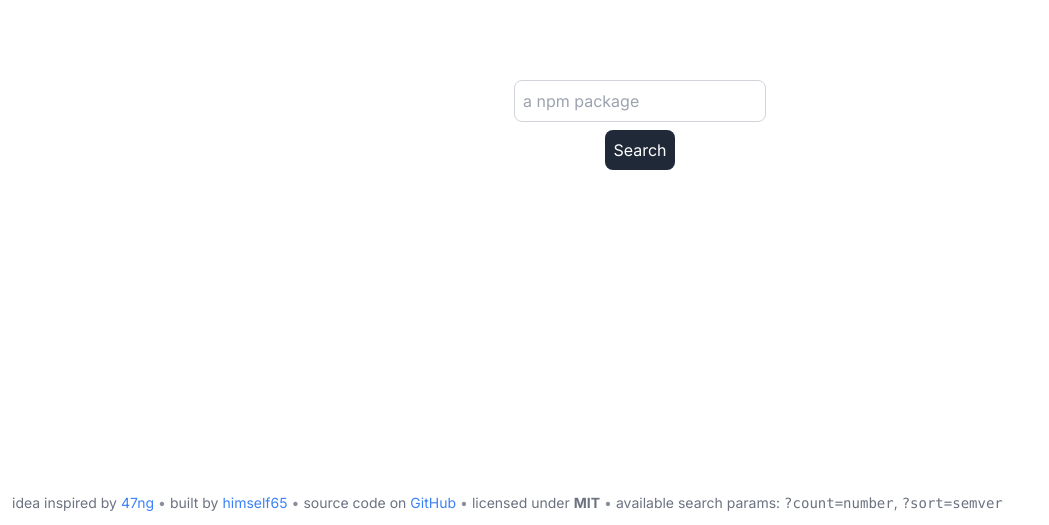
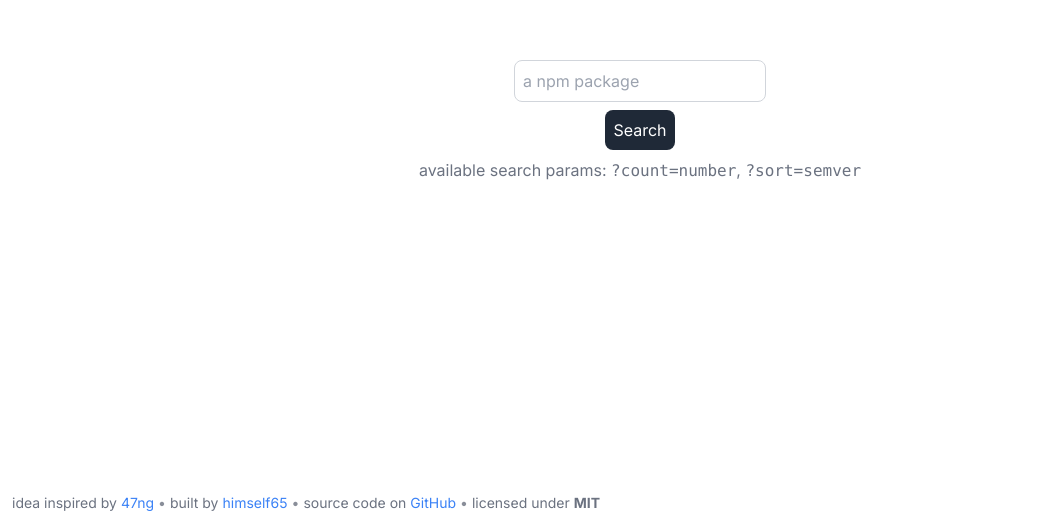
Before and after one commit to himself65/npm-download-stat, a Next.js app: page / in a window 1280 px wide. Shown: the part 275-800 px from the top of the page, without its empty margins (0-1049 px from the left). Built offline with nearby package versions, Linux system fonts and the light colour scheme.

Commit message:
move to home page

```diff
--- a/src/app/page.tsx
+++ b/src/app/page.tsx
@@ -5,6 +5,10 @@ export default async function Page() {
   return (
     <div className="flex flex-col items-center justify-center min-h-screen py-2 dark:bg-gray-900">
       <SearchBar />
+      <p className="text-gray-500 text-center p-2">
+        available search params: <code>?count=number</code>,{" "}
+        <code>?sort=semver</code>
+      </p>
       <Footer />
     </div>
   );
--- a/src/components/footer.tsx
+++ b/src/components/footer.tsx
@@ -35,11 +35,6 @@ export const Footer = memo(function Footer() {
       <span className="text-gray-500/80">•</span>
       <span>licensed under</span>
       <span className="font-bold">MIT</span>
-      <span className="text-gray-500/80">•</span>
-      <span>
-        available search params: <code>?count=number</code>,{" "}
-        <code>?sort=semver</code>
-      </span>
     </footer>
   );
 });
```
